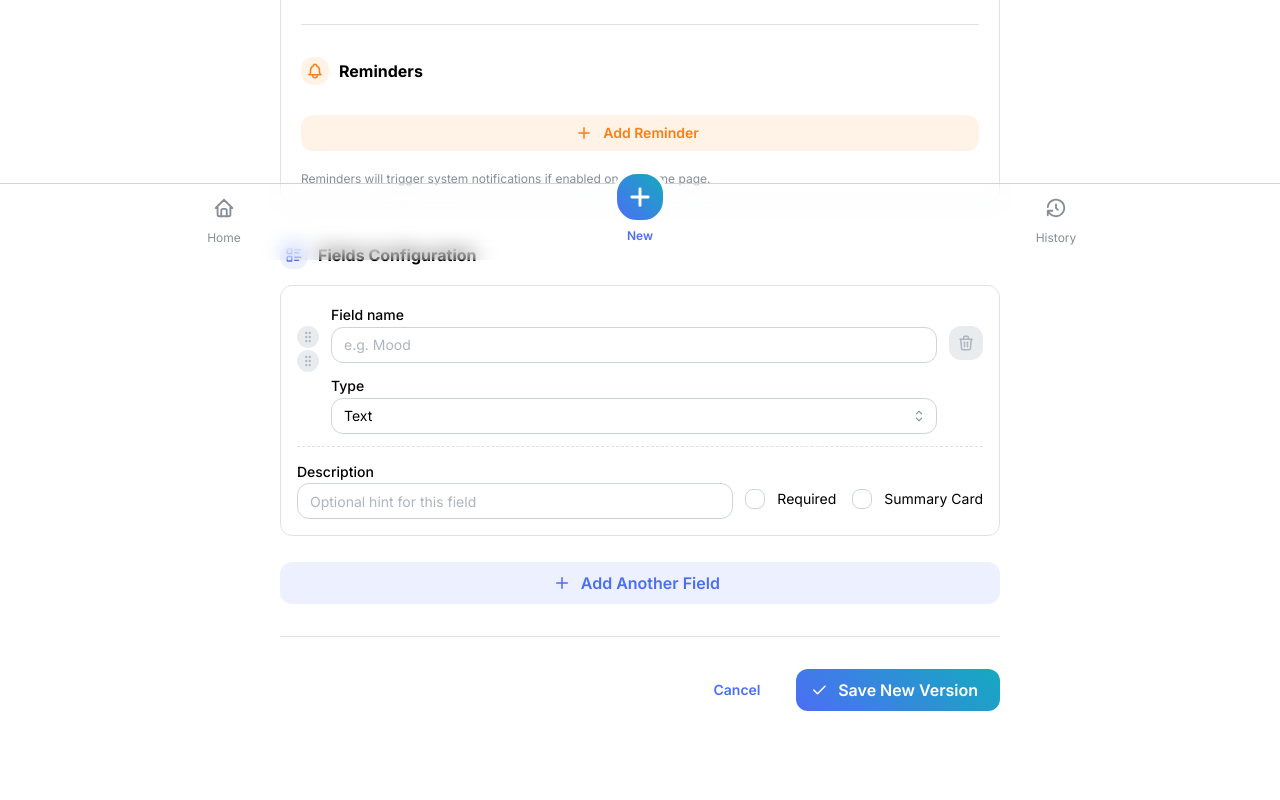
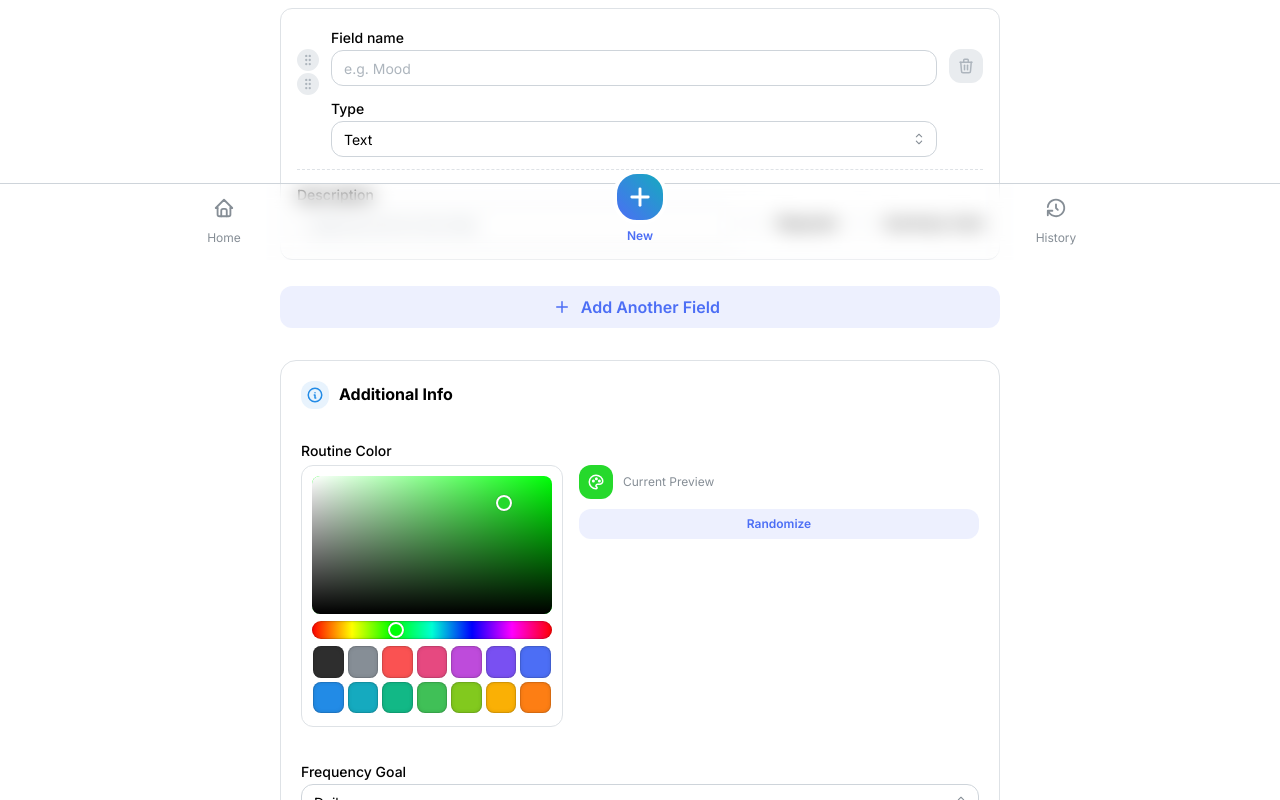
Before and after one commit to RenaudLN/routine2, a React (Vite) app: page /routine2/routines/1/edit in a window 1280 px wide. Shown: the part 540-1340 px from the top of the page. Built offline with nearby package versions, Linux system fonts and the light colour scheme.

Commit message:
Allow users to select a colour for their routine

```diff
--- a/src/pages/HistoryPage.tsx
+++ b/src/pages/HistoryPage.tsx
@@ -38,7 +38,7 @@ import { useRoutineStore } from '../store/routineStore'
 import { todayISO } from '../store/activityStore'
 import type { Activity, RoutineVersion } from '../types'
 
-/** Mantine theme color palette to cycle through for each routine. */
+/** Mantine theme color palette to cycle through for each routine if no color is set. */
 const ROUTINE_COLORS = [
   'indigo.6',
   'cyan.6',
@@ -157,10 +157,11 @@ export default function HistoryPage() {
   const colorByRoutineId = useMemo(() => {
     const map = new Map<number, string>()
     activeRoutineIds.forEach((id, i) => {
-      map.set(id, ROUTINE_COLORS[i % ROUTINE_COLORS.length])
+      const routine = routines.find(r => r.routineId === id)
+      map.set(id, routine?.color || ROUTINE_COLORS[i % ROUTINE_COLORS.length])
     })
     return map
-  }, [activeRoutineIds])
+  }, [activeRoutineIds, routines])
 
   // Select options for the filter
   const filterOptions = useMemo(
@@ -494,8 +495,8 @@ export default function HistoryPage() {
                   <IconActivity size={18} />
                </ThemeIcon>
                <Title order={4}>
-                {selectedVersion?.title ??
-                  routineTitleById.get(selectedActivity?.routineId ?? 0) ??
+                {selectedVersion?.title ||
+                  routineTitleById.get(selectedActivity?.routineId ?? 0) ||
                   'Activity Detail'}
               </Title>
             </Group>
--- a/src/pages/HomePage.tsx
+++ b/src/pages/HomePage.tsx
@@ -129,7 +129,7 @@ export default function HomePage() {
                     size={40}
                     radius="md"
                     variant="light"
-                    color="indigo"
+                    color={routine.color || 'indigo'}
                   >
                     <IconActivity size={22} />
                   </ThemeIcon>
--- a/src/pages/NewRoutinePage.tsx
+++ b/src/pages/NewRoutinePage.tsx
@@ -5,6 +5,7 @@ import {
   Button,
   Checkbox,
   Divider,
+  ColorPicker,
   Group,
   Loader,
   NumberInput,
@@ -19,6 +20,7 @@ import {
   Container,
   ThemeIcon,
   Card,
+  useMantineTheme,
 } from '@mantine/core'
 import { notifications } from '@mantine/notifications'
 import {
@@ -30,8 +32,10 @@ import {
   IconListDetails,
   IconCheck,
   IconBell,
+  IconPalette,
+  IconInfoCircle,
 } from '@tabler/icons-react'
-import { useRoutineStore } from '../store/routineStore'
+import { useRoutineStore, getRandomColor } from '../store/routineStore'
 import type { FieldType, RoutineField, FrequencyGoal, FrequencyType, Reminder } from '../types'
 
 const FIELD_TYPES: { value: FieldType; label: string }[] = [
@@ -77,6 +81,7 @@ function createDraftField(): DraftField {
 }
 
 export default function NewRoutinePage() {
+  const theme = useMantineTheme()
   const navigate = useNavigate()
   const { id } = useParams<{ id?: string }>()
   const isEdit = !!id
@@ -84,6 +89,7 @@ export default function NewRoutinePage() {
 
   const [title, setTitle] = useState('')
   const [description, setDescription] = useState('')
+  const [color, setColor] = useState<string>(getRandomColor())
   const [fields, setFields] = useState<DraftField[]>([createDraftField()])
   const [frequency, setFrequency] = useState<FrequencyGoal>({ type: 'daily' })
   const [reminders, setReminders] = useState<Reminder[]>([])
@@ -100,6 +106,7 @@ export default function NewRoutinePage() {
           if (latest) {
             setTitle(latest.title)
             setDescription(latest.description ?? '')
+            if (latest.color) setColor(latest.color)
             setFields(
               latest.fields.map((f) => ({
                 ...f,
@@ -200,6 +207,7 @@ export default function NewRoutinePage() {
       const routineData = {
         title: title.trim(),
         description: description.trim() || undefined,
+        color,
         fields: cleanFields,
         frequency,
         reminders,
@@ -232,6 +240,9 @@ export default function NewRoutinePage() {
     }
   }
 
+  // Get some default swatches from Mantine theme
+  const swatches = Object.keys(theme.colors).map(c => theme.colors[c][6])
+
   if (loading) {
     return (
       <Group justify="center" py="xl">
@@ -261,10 +272,8 @@ export default function NewRoutinePage() {
           </Text>
         </Stack>
 
-        {/* Basic Info, Frequency & Reminders combined */}
+        {/* Basic Info */}
         <Card radius="lg" padding="lg">
-          <Stack gap="xl">
-            {/* Basic Info */}
           <Stack gap="lg">
              <Group gap="xs" mb="xs">
                <ThemeIcon variant="light" color="indigo" radius="md">
@@ -294,86 +303,6 @@ export default function NewRoutinePage() {
               value={description}
               onChange={(e) => setDescription(e.currentTarget.value)}
             />
-              <Select
-                label="Frequency Goal"
-                data={FREQUENCY_TYPES}
-                value={frequency.type}
-                onChange={(val) => setFrequency({ ...frequency, type: (val as FrequencyType) || 'daily' })}
-                radius="md"
-              />
-              {(frequency.type === 'weekly' || frequency.type === 'monthly') && (
-                <NumberInput
-                  label={frequency.type === 'weekly' ? 'Times per week' : 'Times per month'}
-                  min={1}
-                  max={frequency.type === 'weekly' ? 7 : 31}
-                  value={frequency.value ?? 1}
-                  onChange={(val) => setFrequency({ ...frequency, value: typeof val === 'number' ? val : 1 })}
-                  radius="md"
-                />
-              )}
-              {frequency.type === 'specific_days' && (
-                <Checkbox.Group
-                  label="On which days?"
-                  value={(frequency.days || []).map(String)}
-                  onChange={(val) => setFrequency({ ...frequency, days: val.map(Number) })}
-                >
-                  <Group mt="xs" gap="sm">
-                    {DAYS_OF_WEEK.map((day) => (
-                      <Checkbox key={day.value} value={day.value} label={day.label} />
-                    ))}
-                  </Group>
-                </Checkbox.Group>
-              )}
-
-            </Stack>
-
-            <Divider />
-
-            {/* Reminders */}
-            <Stack gap="lg">
-              <Group gap="xs" mb="xs">
-                <ThemeIcon variant="light" color="orange" radius="md">
-                  <IconBell size={18} />
-                </ThemeIcon>
-                <Text fw={700}>Reminders</Text>
-              </Group>
-
-              {reminders.map((reminder) => (
-                <Group key={reminder.id} align="flex-end">
-                  <TextInput
-                    label="Reminder time"
-                    type="time"
-                    value={reminder.time}
-                    onChange={(e) => updateReminder(reminder.id, e.currentTarget.value)}
-                    radius="md"
-                    style={{ flex: 1 }}
-                  />
-                  <ActionIcon
-                    color="red"
-                    variant="light"
-                    size="lg"
-                    radius="md"
-                    onClick={() => removeReminder(reminder.id)}
-                  >
-                    <IconTrash size={18} />
-                  </ActionIcon>
-                </Group>
-              ))}
-
-              <Button
-                variant="light"
-                color="orange"
-                leftSection={<IconPlus size={18} />}
-                onClick={addReminder}
-                fullWidth
-                radius="md"
-              >
-                Add Reminder
-              </Button>
-              <Text size="xs" c="dimmed">
-                Reminders will trigger system notifications if enabled on the home page.
-              </Text>
-            </Stack>
           </Stack>
         </Card>
 
@@ -526,6 +455,120 @@ export default function NewRoutinePage() {
           </Button>
         </Stack>
 
+        {/* Additional Info */}
+        <Card radius="lg" padding="lg" withBorder>
+          <Stack gap="xl">
+            <Group gap="xs">
+              <ThemeIcon variant="light" color="blue" radius="md">
+                <IconInfoCircle size={18} />
+              </ThemeIcon>
+              <Text fw={700}>Additional Info</Text>
+            </Group>
+
+            <Stack gap={4}>
+               <Text size="sm" fw={500}>Routine Color</Text>
+               <Group align="flex-start" wrap="nowrap" gap="md">
+                  <Paper withBorder p="xs" radius="md" bg="var(--mantine-color-body)">
+                     <ColorPicker
+                        value={color}
+                        onChange={setColor}
+                        format="hsl"
+                        swatches={swatches}
+                        swatchesPerRow={7}
+                     />
+                  </Paper>
+                  <Stack gap="xs" style={{ flex: 1 }}>
+                     <Group gap="xs">
+                        <ThemeIcon size="lg" radius="md" color={color}>
+                           <IconPalette size={18} />
+                        </ThemeIcon>
+                        <Text size="xs" c="dimmed">Current Preview</Text>
+                     </Group>
+                     <Button variant="light" size="xs" onClick={() => setColor(getRandomColor())}>
+                        Randomize
+                     </Button>
+                  </Stack>
+               </Group>
+            </Stack>
+
+            <Select
+              label="Frequency Goal"
+              data={FREQUENCY_TYPES}
+              value={frequency.type}
+              onChange={(val) => setFrequency({ ...frequency, type: (val as FrequencyType) || 'daily' })}
+              radius="md"
+            />
+            {(frequency.type === 'weekly' || frequency.type === 'monthly') && (
+              <NumberInput
+                label={frequency.type === 'weekly' ? 'Times per week' : 'Times per month'}
+                min={1}
+                max={frequency.type === 'weekly' ? 7 : 31}
+                value={frequency.value ?? 1}
+                onChange={(val) => setFrequency({ ...frequency, value: typeof val === 'number' ? val : 1 })}
+                radius="md"
+              />
+            )}
+            {frequency.type === 'specific_days' && (
+              <Checkbox.Group
+                label="On which days?"
+                value={(frequency.days || []).map(String)}
+                onChange={(val) => setFrequency({ ...frequency, days: val.map(Number) })}
+              >
+                <Group mt="xs" gap="sm">
+                  {DAYS_OF_WEEK.map((day) => (
+                    <Checkbox key={day.value} value={day.value} label={day.label} />
+                  ))}
+                </Group>
+              </Checkbox.Group>
+            )}
+
+            <Divider />
+
+            {/* Reminders */}
+            <Stack gap="lg">
+              <Group gap="xs" mb="xs">
+                <ThemeIcon variant="light" color="orange" radius="md">
+                  <IconBell size={18} />
+                </ThemeIcon>
+                <Text fw={700}>Reminders</Text>
+              </Group>
+
+              {reminders.map((reminder) => (
+                <Group key={reminder.id} align="flex-end">
+                  <TextInput
+                    label="Reminder time"
+                    type="time"
+                    value={reminder.time}
+                    onChange={(e) => updateReminder(reminder.id, e.currentTarget.value)}
+                    radius="md"
+                    style={{ flex: 1 }}
+                  />
+                  <ActionIcon
+                    color="red"
+                    variant="light"
+                    size="lg"
+                    radius="md"
+                    onClick={() => removeReminder(reminder.id)}
+                  >
+                    <IconTrash size={18} />
+                  </ActionIcon>
+                </Group>
+              ))}
+
+              <Button
+                variant="light"
+                color="orange"
+                leftSection={<IconPlus size={18} />}
+                onClick={addReminder}
+                fullWidth
+                radius="md"
+              >
+                Add Reminder
+              </Button>
+            </Stack>
+          </Stack>
+        </Card>
+
         <Divider />
 
         <Group justify="flex-end" pb="xl">
--- a/src/store/routineStore.ts
+++ b/src/store/routineStore.ts
@@ -19,6 +19,7 @@ interface RoutineState {
     fields: RoutineField[]
     frequency?: RoutineVersion['frequency']
     reminders?: RoutineVersion['reminders']
+    color?: string
   }) => Promise<number>
   updateRoutine: (
     routineId: number,
@@ -28,6 +29,7 @@ interface RoutineState {
       fields: RoutineField[]
       frequency?: RoutineVersion['frequency']
       reminders?: RoutineVersion['reminders']
+      color?: string
     },
   ) => Promise<void>
   deleteRoutine: (routineId: number) => Promise<void>
@@ -64,6 +66,7 @@ function checkIsLightChange(
     fields: RoutineField[]
     frequency?: RoutineVersion['frequency']
     reminders?: RoutineVersion['reminders']
+    color?: string
   },
 ): boolean {
   // If fields changed, it's NOT a light change
@@ -86,12 +89,13 @@ function checkIsLightChange(
     }
   }
 
-  // For this implementation, we consider frequency/reminders change as "light"
-  // (doesn't require a new version ID for data integrity of activities)
-  // but if we want to track history of goals, we could return false here.
-  // Let's keep it simple and treat it as light change for now, similar to title/description.
+  // Treat title, description, color, frequency, and reminders as light changes.
+  return true
+}
 
-  return true
+export function getRandomColor() {
+  const hue = Math.floor(Math.random() * 360)
+  return `hsl(${hue}, 70%, 50%)`
 }
 
 export const useRoutineStore = create<RoutineState>((set) => ({
@@ -102,8 +106,6 @@ export const useRoutineStore = create<RoutineState>((set) => ({
   fetchRoutines: async () => {
     set({ loading: true, error: null })
     try {
-      // Small delay to ensure the Loader is visible in tests that expect it,
-      // and to let Dexie initialize if needed.
       await new Promise((resolve) => setTimeout(resolve, 50))
       const routines = await loadLatestVersions()
       set({ routines, loading: false })
@@ -112,7 +114,7 @@ export const useRoutineStore = create<RoutineState>((set) => ({
     }
   },
 
-  addRoutine: async ({ title, description, fields, frequency, reminders }) => {
+  addRoutine: async ({ title, description, fields, frequency, reminders, color }) => {
     const now = new Date()
     const routineId = (await db.routines.add({ createdAt: now })) as number
     await db.routineVersions.add({
@@ -123,6 +125,7 @@ export const useRoutineStore = create<RoutineState>((set) => ({
       fields,
       frequency,
       reminders,
+      color: color || getRandomColor(),
       createdAt: now,
       isLatest: true,
     })
@@ -131,7 +134,7 @@ export const useRoutineStore = create<RoutineState>((set) => ({
     return routineId
   },
 
-  updateRoutine: async (routineId, { title, description, fields, frequency, reminders }) => {
+  updateRoutine: async (routineId, { title, description, fields, frequency, reminders, color }) => {
     if (!routineId) throw new Error('Routine ID is required for updating')
     const now = new Date()
     await db.transaction('rw', db.routineVersions, async () => {
@@ -147,6 +150,7 @@ export const useRoutineStore = create<RoutineState>((set) => ({
         fields,
         frequency,
         reminders,
+        color,
       })
 
       if (isLightChange) {
@@ -156,6 +160,7 @@ export const useRoutineStore = create<RoutineState>((set) => ({
           fields,
           frequency,
           reminders,
+          color,
         })
       } else {
         await db.routineVersions.update(current.id!, {
@@ -169,6 +174,7 @@ export const useRoutineStore = create<RoutineState>((set) => ({
           fields,
           frequency,
           reminders,
+          color: color || current.color,
           createdAt: now,
           isLatest: true,
         })
--- a/src/types/index.ts
+++ b/src/types/index.ts
@@ -73,6 +73,7 @@ export interface RoutineVersion {
   isLatest: boolean
   frequency?: FrequencyGoal
   reminders?: Reminder[]
+  color?: string
   /** Set when the user soft-deletes the Routine. */
   deletedAt?: Date
 }
```
Also changed, not shown: src/pages/RoutineDetailPage.tsx (+5 -5 lines). Lines whose indentation alone changed are shown as unchanged.
